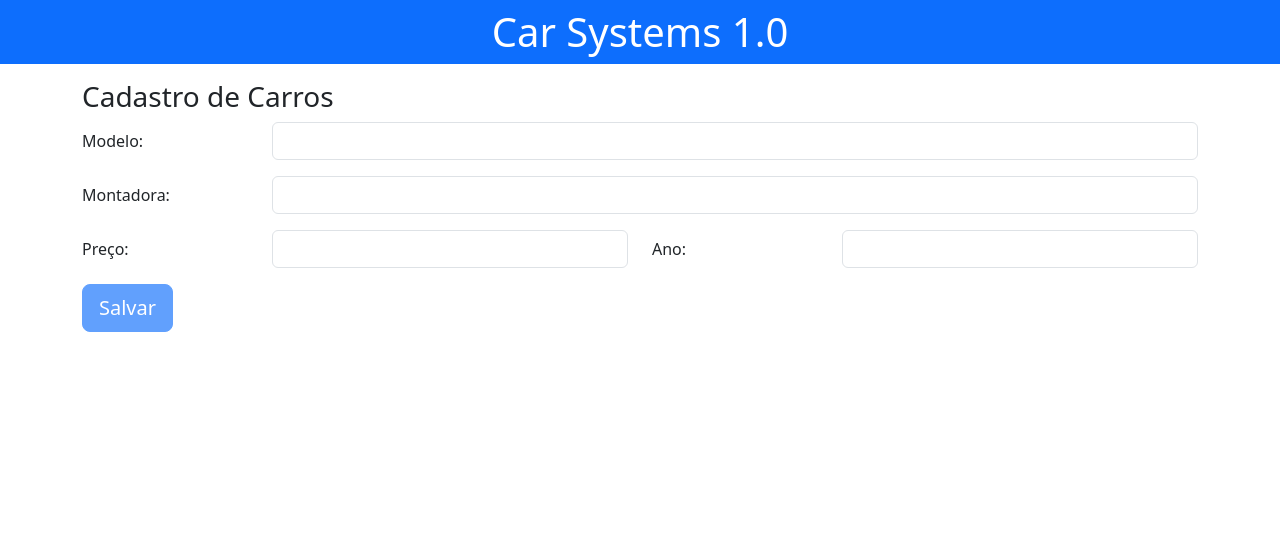
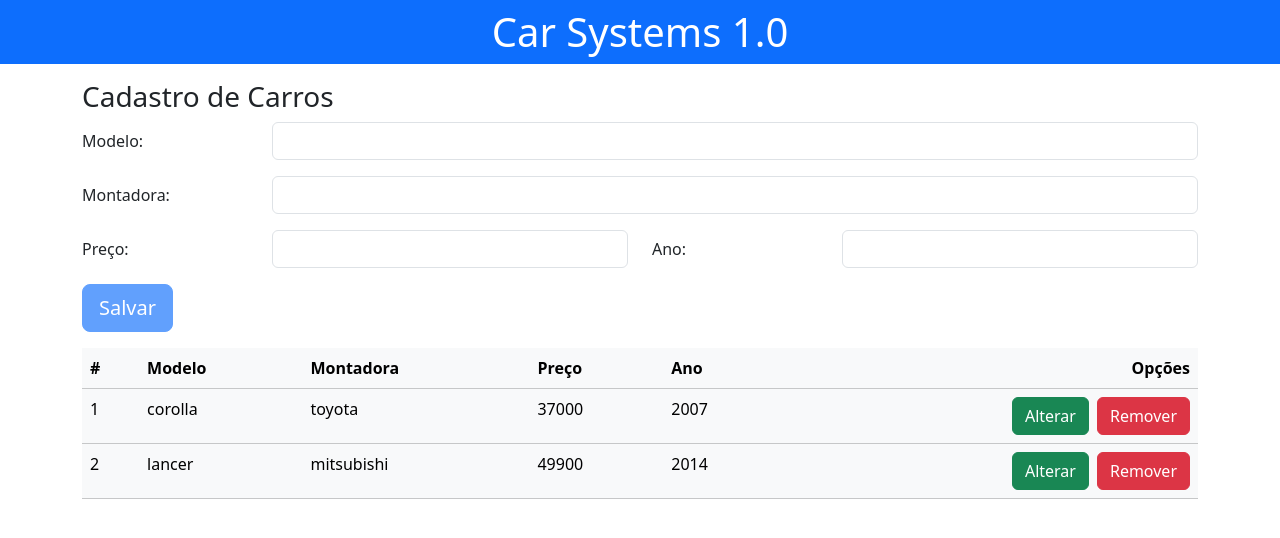
Before and after one commit to SamilyLeal/bootcamp-dev-jr-car-systems, an Angular app: page / in a window 1280 px wide. Shown: the top 538 px of the page. Built offline with nearby package versions, Linux system fonts and the light colour scheme.

Commit message:
closes #6 - add cars component

```diff
--- a/src/app/app.component.html
+++ b/src/app/app.component.html
@@ -1,4 +1,5 @@
 <main>
   <app-header></app-header>
   <app-car></app-car>
+  <app-cars></app-cars>
 </main>
--- a/src/app/app.component.ts
+++ b/src/app/app.component.ts
@@ -2,11 +2,12 @@ import { Component } from '@angular/core';
 import { RouterOutlet } from '@angular/router';
 import { HeaderComponent } from './components/header/header.component';
 import { CarComponent } from './components/car/car.component';
+import { CarsComponent } from './components/cars/cars.component';
 
 @Component({
   selector: 'app-root',
   standalone: true,
-  imports: [RouterOutlet, HeaderComponent, CarComponent],
+  imports: [RouterOutlet, HeaderComponent, CarComponent, CarsComponent],
   templateUrl: './app.component.html',
   styleUrl: './app.component.css'
 })
--- /dev/null
+++ b/src/app/components/cars/cars.component.html
@@ -0,0 +1,28 @@
+
+    <div class="container mt-3">
+        <table class="table table-light">
+            <thead>
+                <tr>
+                    <th>#</th>
+                    <th>Modelo</th>
+                    <th>Montadora</th>
+                    <th>Preço</th>
+                    <th>Ano</th>
+                    <th class="text-end">Opções</th>
+                </tr>
+            </thead>
+            <tbody>
+                <tr *ngFor="let car of cars">
+                    <td>{{car.id}}</td>
+                    <td>{{car.model}}</td>
+                    <td>{{car.make}}</td>
+                    <td>{{car.price}}</td>
+                    <td>{{car.year}}</td>
+                    <td class="text-end">
+                        <button class="btn btn-success me-2" >Alterar</button>
+                        <button class="btn btn-danger" >Remover</button>
+                    </td>
+                </tr>
+            </tbody>
+        </table>
+    </div>
--- /dev/null
+++ b/src/app/components/cars/cars.component.ts
@@ -0,0 +1,29 @@
+import { Component } from '@angular/core';
+import { Car } from '../../models/Car';
+import { CommonModule } from '@angular/common';
+
+@Component({
+  selector: 'app-cars',
+  standalone: true,
+  imports: [CommonModule],
+  templateUrl: './cars.component.html',
+  styleUrl: './cars.component.css'
+})
+export class CarsComponent {
+  cars: Car[] = [
+    {
+      id: 1,
+      model: "corolla",
+      make: "toyota",
+      price: 37000,
+      year: 2007
+    },
+    {
+      id: 2,
+      model: "lancer",
+      make: "mitsubishi",
+      price: 49900,
+      year: 2014
+    }
+  ];
+}
```
Also changed, not shown: src/app/components/cars/cars.component.css (added), 1 other file (tests, documents, lock files or other folders).
